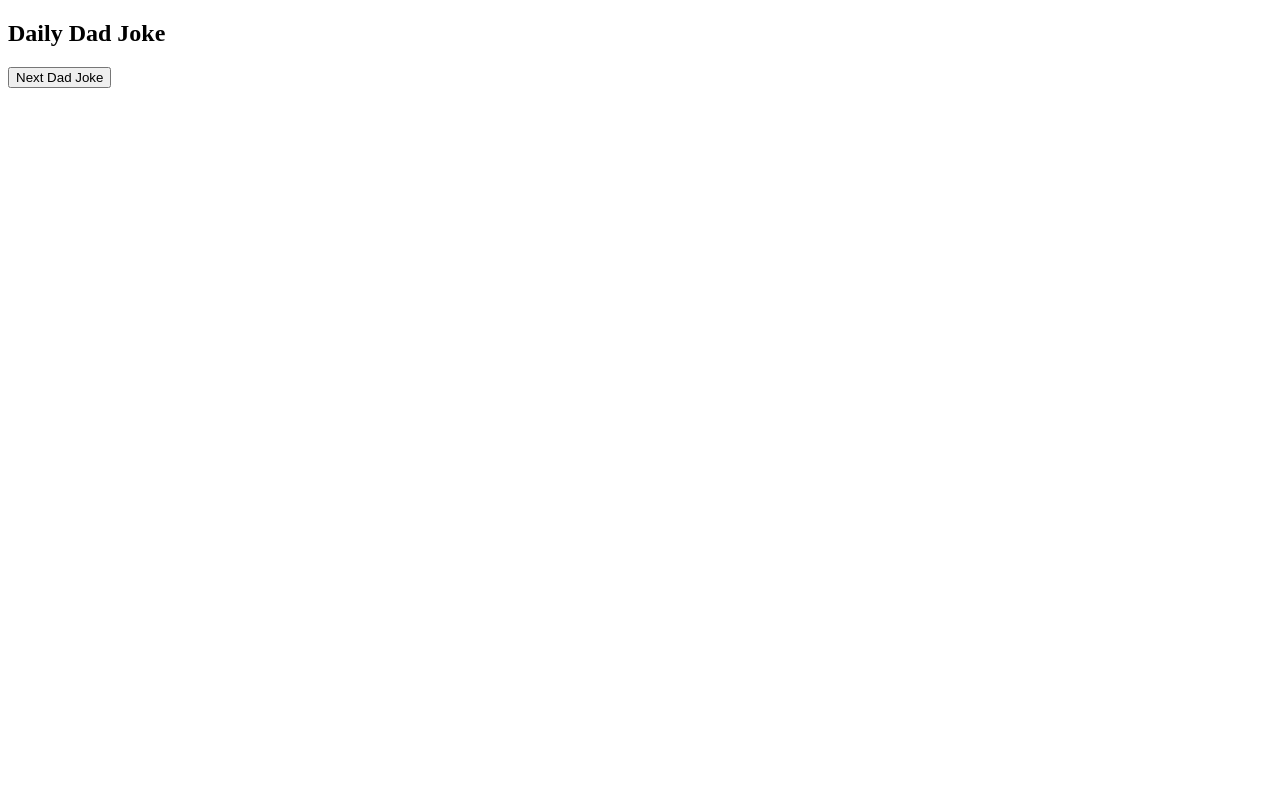
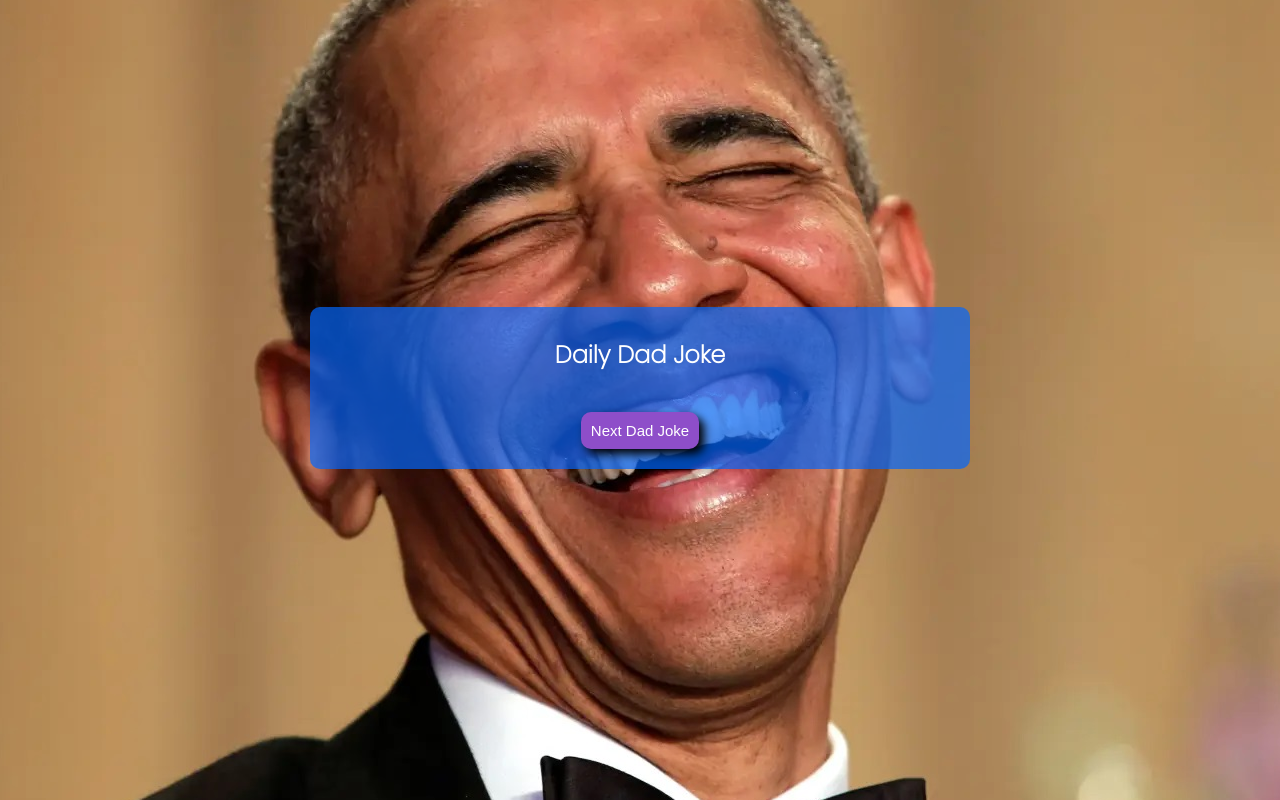
Before and after one commit to BoccoSantiago/Sprint-5-Jokes-API, a plain HTML site: page index.html in a window 1280 px wide. Drawn offline with Linux system fonts and the light colour scheme.

Commit message:
Ejercicio 2
Ahora el usuario puede ver los chistes en pantalla al oprimir el boton.
Se agregaron estilos css.

```diff
--- a/app.js
+++ b/app.js
@@ -8,7 +8,7 @@ const dadJokes = async() => {
 }
  });
     const response = await joke.json()
-     console.log(response.joke)
+    text.innerHTML = response.joke
 
 }
 
--- a/index.html
+++ b/index.html
@@ -10,11 +10,13 @@
 </head>
 <body>
     <section>
+        <div class="container">
         <h1>Daily Dad Joke</h1>
-        <div class="container">
             <div id="text"></div>
-            <button id="btn">Next Dad Joke</button>
+        <button id="btn">Next Dad Joke</button>
         </div>
+
+
 
     </section>
 
--- a/styles.css
+++ b/styles.css
@@ -0,0 +1,51 @@
+@import url('https://fonts.googleapis.com/css2?family=Poppins:wght@200&display=swap');
+
+
+
+body{
+    background: url(img/rtx2c9ws.jpg) center no-repeat;
+    display: flex;
+    justify-content: center;
+    align-items: center;
+    height: 95vh;
+    font-family: 'Poppins', sans-serif;
+
+}
+
+
+.container{
+
+    font-weight: 900;
+    background-color: rgba(0, 102, 255, 0.685);
+    text-align: center;
+    padding: 10px;
+    width: 50vw;
+    color: white;
+    border-radius: 10px;
+
+}
+
+#text{
+    padding: 0px;
+}
+#btn{
+    background-color: rgb(142, 78, 201);
+    font-size: 15px;
+    padding: 10px;
+    margin-top: 20px;
+    margin-bottom: 10px;
+    border-radius: 10px;
+    border: 0;
+    box-shadow: 5px 5px 10px black;
+    color: white;
+    cursor: pointer;
+}
+
+#btn:hover {
+    background-color: rgb(173, 112, 229)
+}
+
+#btn:active {
+        background-color: rgb(173, 112, 229);
+        transform: scale(.98);
+}
```
Also changed, not shown: img/rtx2c9ws.jpg (added).
